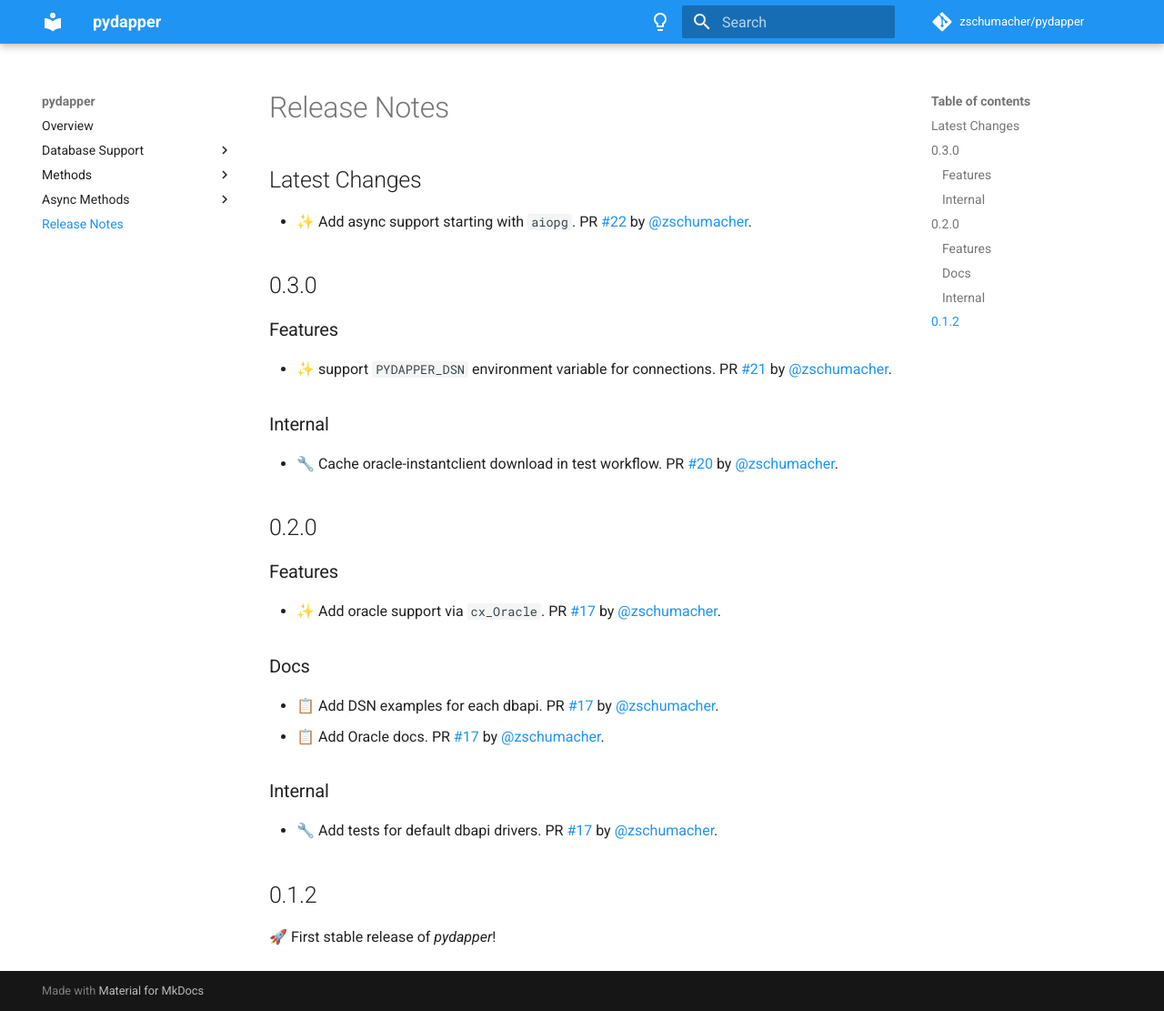
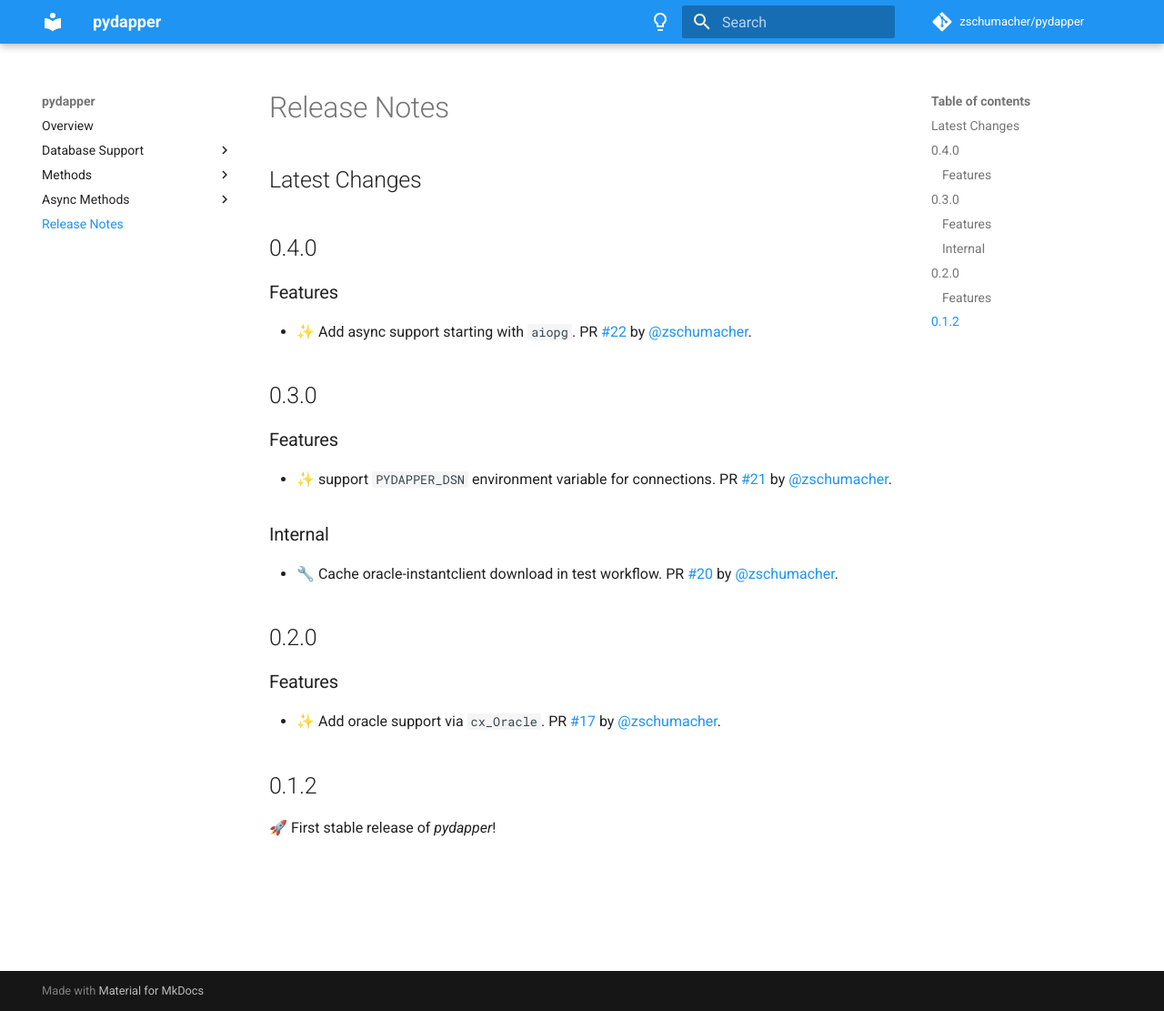
Before and after one commit to zschumacher/pydapper, an MkDocs documentation site: the page built from docs/release_notes.md, in a window 1280 px wide and 1111 px high. Shown: the whole window at 91% size. Built offline with MkDocs 1.6.1 and Material for MkDocs 9.7.7, drawn with Linux system fonts in a browser that asks for light colours; comment, search, counter and statistics services are not loaded.

Commit message:
:sparkles: Release 0.4.0

```diff
--- a/docs/release_notes.md
+++ b/docs/release_notes.md
@@ -1,23 +1,20 @@
 
 ## Latest Changes
 
+## 0.4.0
+### Features
 * ✨ Add async support starting with `aiopg`. PR [#22](https://github.com/zschumacher/pydapper/pull/22) by [@zschumacher](https://github.com/zschumacher).
+
 ## 0.3.0
 ### Features
 * ✨ support `PYDAPPER_DSN` environment variable for connections. PR [#21](https://github.com/zschumacher/pydapper/pull/21) by [@zschumacher](https://github.com/zschumacher).
 
 ### Internal
 * 🔧 Cache oracle-instantclient download in test workflow. PR [#20](https://github.com/zschumacher/pydapper/pull/20) by [@zschumacher](https://github.com/zschumacher).
+
 ## 0.2.0
 ### Features
 * ✨ Add oracle support via `cx_Oracle`. PR [#17](https://github.com/zschumacher/pydapper/pull/17) by [@zschumacher](https://github.com/zschumacher).
 
-### Docs
-* 📋 Add DSN examples for each dbapi. PR [#17](https://github.com/zschumacher/pydapper/pull/17) by [@zschumacher](https://github.com/zschumacher).
-* 📋 Add Oracle docs. PR [#17](https://github.com/zschumacher/pydapper/pull/17) by [@zschumacher](https://github.com/zschumacher).
-
-### Internal
-* 🔧 Add tests for default dbapi drivers. PR [#17](https://github.com/zschumacher/pydapper/pull/17) by [@zschumacher](https://github.com/zschumacher).
-
 ## 0.1.2
  🚀 First stable release of *pydapper*!
--- a/pyproject.toml
+++ b/pyproject.toml
@@ -1,6 +1,6 @@
 [tool.poetry]
 name = "pydapper"
-version = "0.3.0"
+version = "0.4.0"
 description = "A pure python lib inspired by the dotnet lib dapper"
 authors = ["Zach Schumacher <zschu15@gmail.com>"]
 license = "MIT"
```
